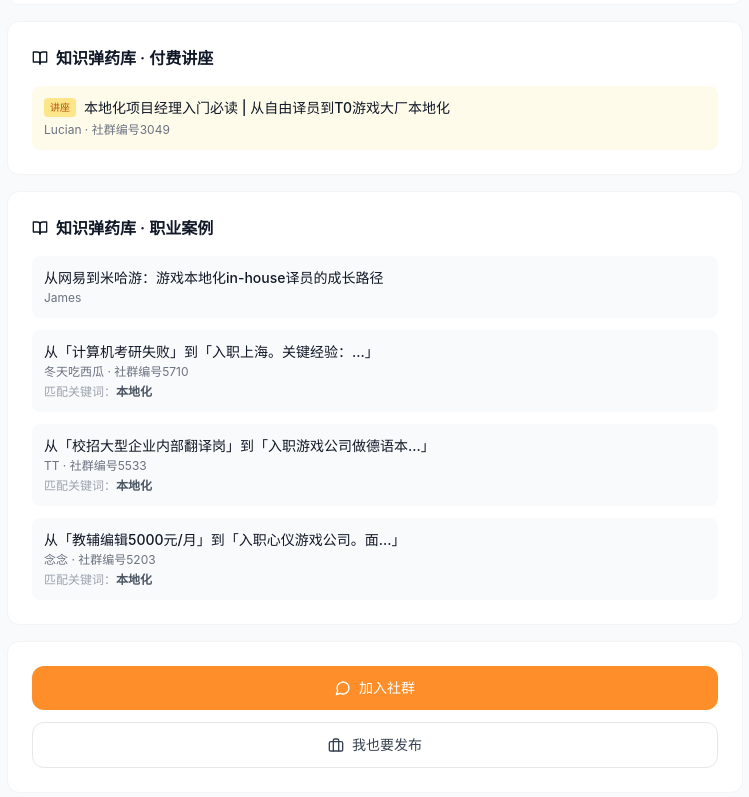
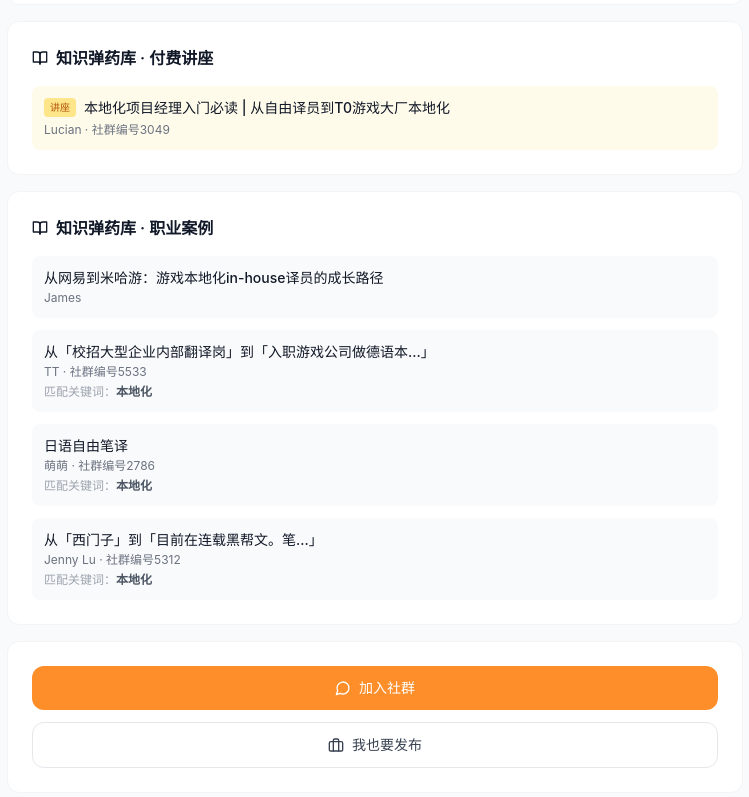
Before and after one commit to quanquan-code/remote-q-web, a React (Vite) app: page /job/rec01U5wdy in a window 1280 px wide. Shown: the part 554-1351 px from the top of the page, without its empty margins (265-1014 px from the left). Built offline with nearby package versions, Linux system fonts and the light colour scheme.

Commit message:
feat: add language-specific keywords for case matching
Add 小语种 keywords (德语, 法语, 日语, 韩语, etc.) with weight 70.
This ensures cases like TT (German -> game localization) surface
when jobs mention specific languages.

```diff
--- a/src/pages/JobDetail.jsx
+++ b/src/pages/JobDetail.jsx
@@ -210,6 +210,7 @@ function getRelatedCases(job) {
       { words: ['项目管理', 'pm', '项目经理'], weight: 50 },
       { words: ['运营', '社群', 'community'], weight: 40 },
       { words: ['医学', '医疗', '生命科学', '医药'], weight: 80 },
+      { words: ['德语', '法语', '日语', '韩语', '西班牙语', '葡萄牙语', '俄语', '阿拉伯语', '泰语', '意大利语', '荷兰语', '小语种'], weight: 70 },
     ];
 
     for (const { words, weight } of jobTitleKeywords) {
```
